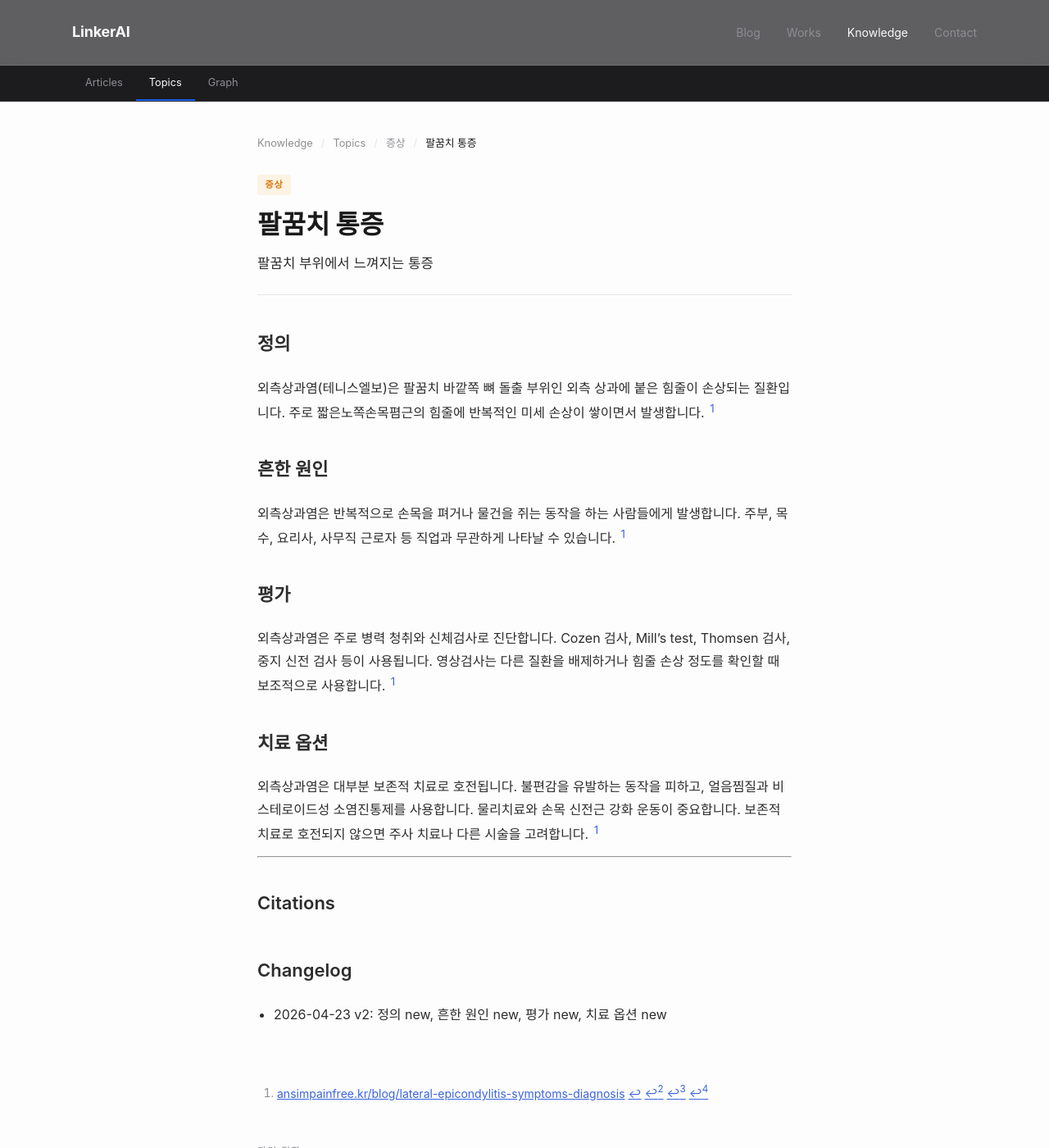
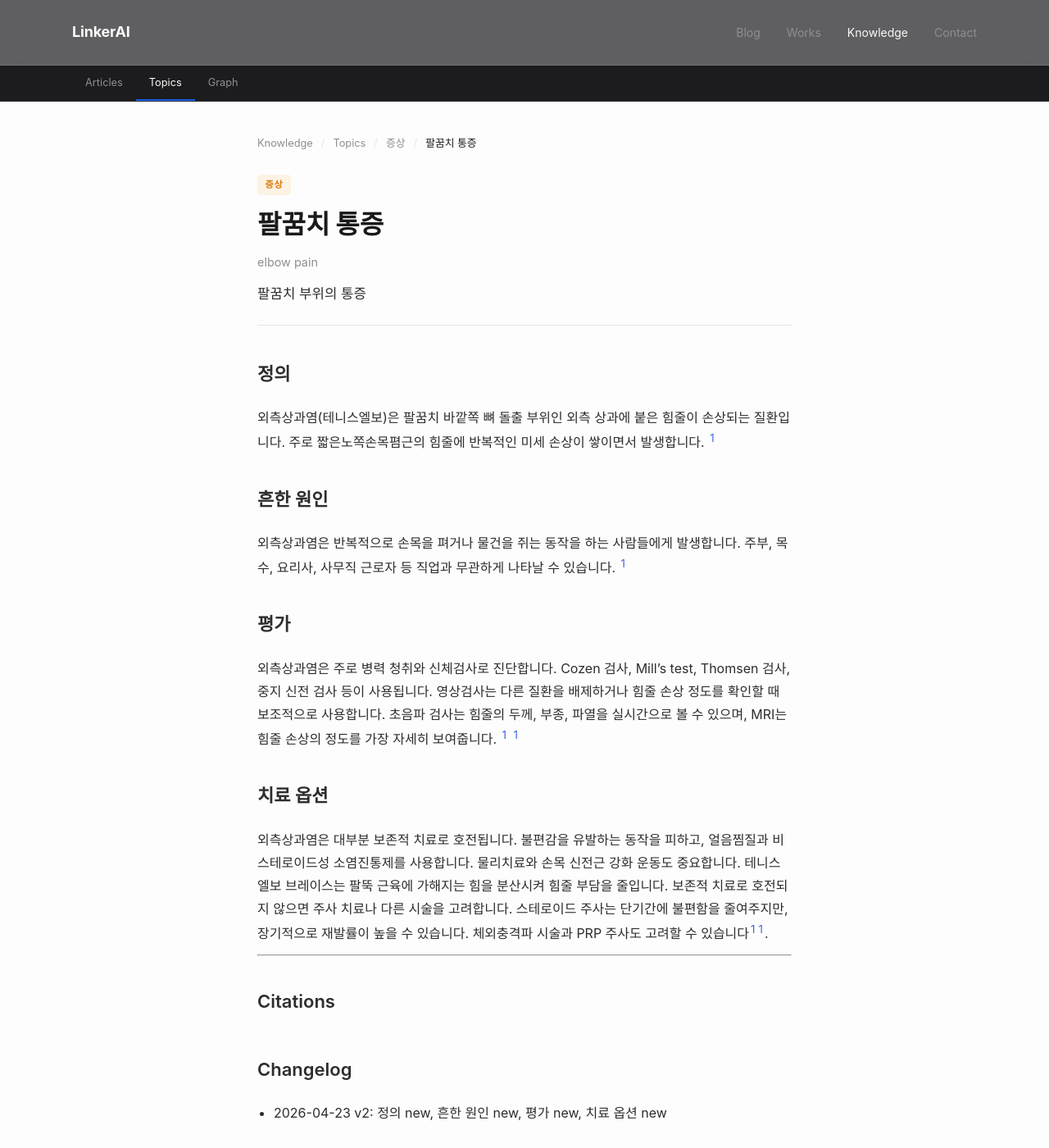
Before and after one commit to feelharmony/linkare-medical-knowledge, a Jekyll site: the page built from symptoms/elbow-pain.md, in a window 1280 px wide and 1400 px high. Shown: the whole window at 82% size. Built offline with Jekyll 4.4.1, drawn with Linux system fonts in a browser that asks for light colours; some web fonts are replaced; some of the changed text lies outside the part shown.

Commit message:
auto-sync entity: 팔꿈치 통증 (elbow-pain) — finalize

```diff
--- a/symptoms/elbow-pain.md
+++ b/symptoms/elbow-pain.md
@@ -4,10 +4,11 @@ entity_id: elbow-pain
 entity_type: symptom
 permalink: /symptoms/elbow-pain/
 title: 팔꿈치 통증
-description: 팔꿈치 부위에서 느껴지는 통증
-last_reviewed: '2026-04-23'
-source_count: 0
-version: 2
+description: 팔꿈치 부위의 통증
+title_en: elbow pain
+last_reviewed: '2026-04-25'
+source_count: 1
+version: 3
 ---
 ## 정의
 외측상과염(테니스엘보)은 팔꿈치 바깥쪽 뼈 돌출 부위인 외측 상과에 붙은 힘줄이 손상되는 질환입니다. 주로 짧은노쪽손목폄근의 힘줄에 반복적인 미세 손상이 쌓이면서 발생합니다. [^1]
@@ -16,10 +17,10 @@ version: 2
 외측상과염은 반복적으로 손목을 펴거나 물건을 쥐는 동작을 하는 사람들에게 발생합니다. 주부, 목수, 요리사, 사무직 근로자 등 직업과 무관하게 나타날 수 있습니다. [^1]
 
 ## 평가
-외측상과염은 주로 병력 청취와 신체검사로 진단합니다. Cozen 검사, Mill's test, Thomsen 검사, 중지 신전 검사 등이 사용됩니다. 영상검사는 다른 질환을 배제하거나 힘줄 손상 정도를 확인할 때 보조적으로 사용합니다. [^1]
+외측상과염은 주로 병력 청취와 신체검사로 진단합니다. Cozen 검사, Mill's test, Thomsen 검사, 중지 신전 검사 등이 사용됩니다. 영상검사는 다른 질환을 배제하거나 힘줄 손상 정도를 확인할 때 보조적으로 사용합니다. 초음파 검사는 힘줄의 두께, 부종, 파열을 실시간으로 볼 수 있으며, MRI는 힘줄 손상의 정도를 가장 자세히 보여줍니다. [^1] [^1]
 
 ## 치료 옵션
-외측상과염은 대부분 보존적 치료로 호전됩니다. 불편감을 유발하는 동작을 피하고, 얼음찜질과 비스테로이드성 소염진통제를 사용합니다. 물리치료와 손목 신전근 강화 운동이 중요합니다. 보존적 치료로 호전되지 않으면 주사 치료나 다른 시술을 고려합니다. [^1]
+외측상과염은 대부분 보존적 치료로 호전됩니다. 불편감을 유발하는 동작을 피하고, 얼음찜질과 비스테로이드성 소염진통제를 사용합니다. 물리치료와 손목 신전근 강화 운동도 중요합니다. 테니스엘보 브레이스는 팔뚝 근육에 가해지는 힘을 분산시켜 힘줄 부담을 줄입니다. 보존적 치료로 호전되지 않으면 주사 치료나 다른 시술을 고려합니다. 스테로이드 주사는 단기간에 불편함을 줄여주지만, 장기적으로 재발률이 높을 수 있습니다. 체외충격파 시술과 PRP 주사도 고려할 수 있습니다[^1][^1].
 
 ---
 
```
